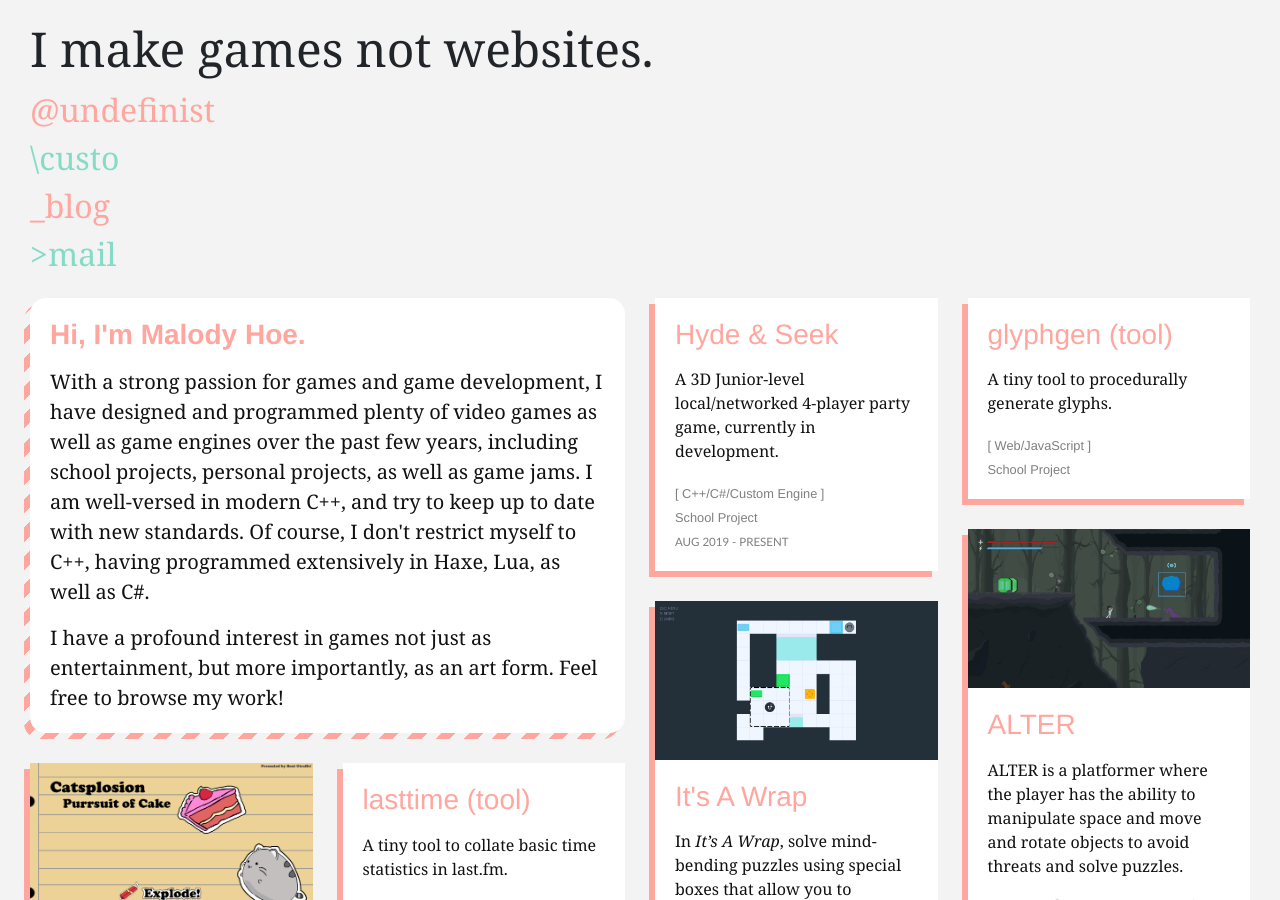
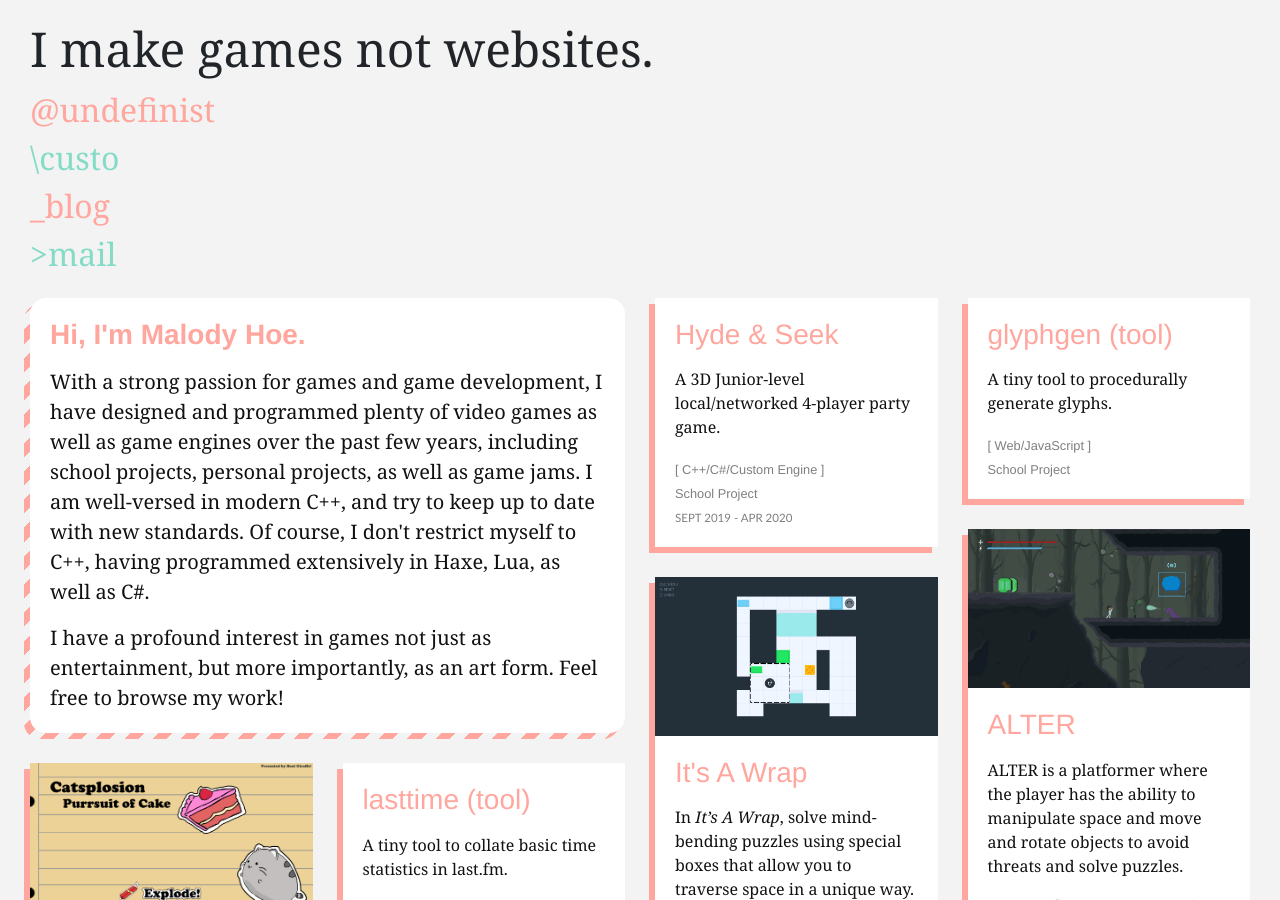
Before and after one commit to undefinist/undefinist.github.io, a Jekyll site: the page built from index.html, in a window 1280 px wide and 900 px high. Built offline with Jekyll 4.4.1, drawn with Linux system fonts in a browser that asks for light colours; some web fonts are replaced.

Commit message:
Update duration of Hyde & Seek

```diff
--- a/_data/games.yaml
+++ b/_data/games.yaml
@@ -151,9 +151,9 @@ editor, Lua bindings as well as reflection/serialization. I also contributed to
 - title: Hyde & Seek
   url: /hydeandseek
   tool: C++/C#/Custom Engine
-  desc: A 3D Junior-level local/networked 4-player party game, currently in development.
+  desc: A 3D Junior-level local/networked 4-player party game.
   date: 2019-09-01
-  interval: AUG 2019 - PRESENT
+  interval: SEPT 2019 - APR 2020
   type: School Project
 
 - title: glyphgen (tool)
--- a/hydeandseek.md
+++ b/hydeandseek.md
@@ -12,7 +12,7 @@ title: Hyde & Seek
 
 ## Description
 - Title: Hyde & Seek
-- Duration: Aug 2019 - Present (30 weeks)
+- Duration: 30 weeks
 - Team Size: 11
 - Custom Engine (C++) with C# Scripting
 
```
